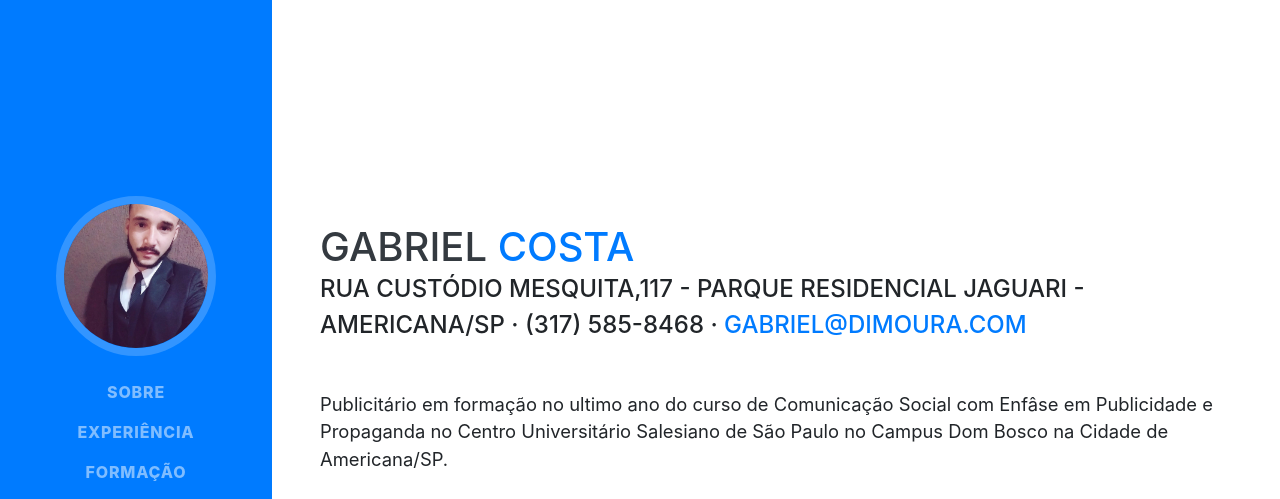
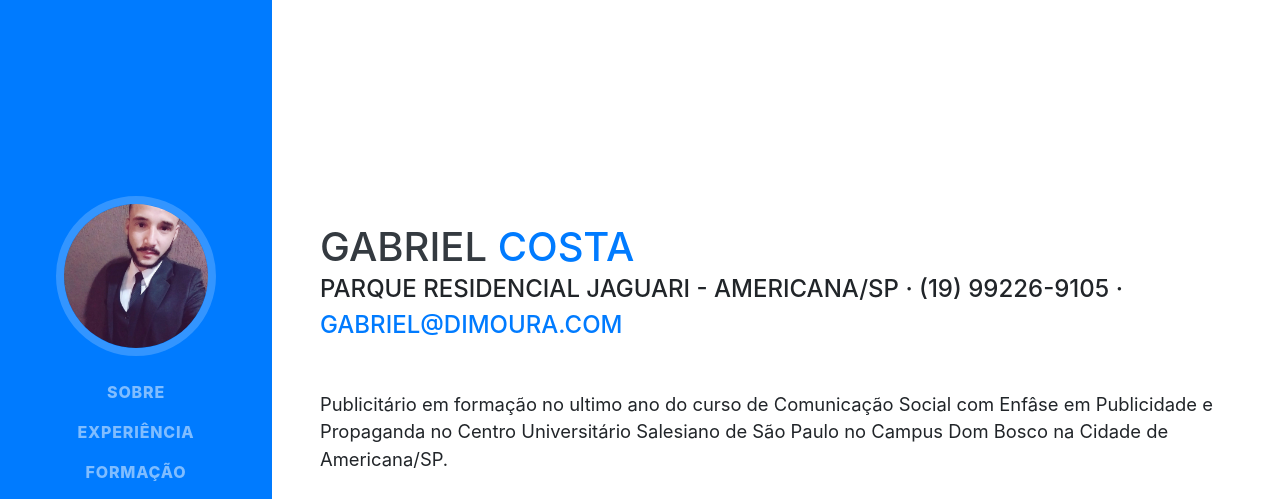
Before and after one commit to gabrielcostta/gabrielcostta.github.io, a website with bundled scripts: page index.html in a window 1280 px wide. Shown: the top 499 px of the page. Built offline with nearby package versions, Linux system fonts and the light colour scheme; a web font is replaced by a local one.

Commit message:
Alteração de função6

```diff
--- a/index.html
+++ b/index.html
@@ -66,7 +66,7 @@
         <h1 class="mb-0">Gabriel
           <span class="text-primary">Costa</span>
         </h1>
-        <div class="subheading mb-5">Rua Custódio Mesquita,117 - Parque Residencial Jaguari - Americana/SP  · (317) 585-8468 ·
+        <div class="subheading mb-5">Parque Residencial Jaguari - Americana/SP  · (19) 99226-9105 ·
           <a href="mailto:gabriel@dimoura.com">gabriel@dimoura.com</a>
         </div>
         <p class="lead mb-5">Publicitário em formação no ultimo ano do curso de Comunicação Social com Enfâse em Publicidade e Propaganda no Centro Universitário Salesiano de São Paulo no Campus Dom Bosco na Cidade de Americana/SP.</p>
```
